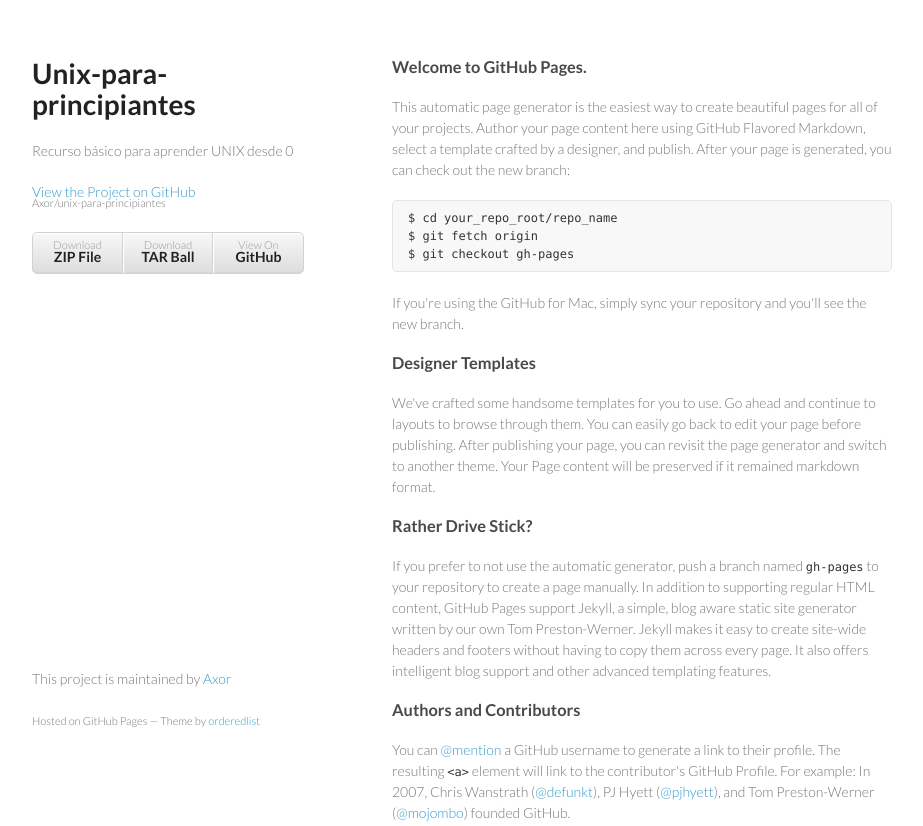
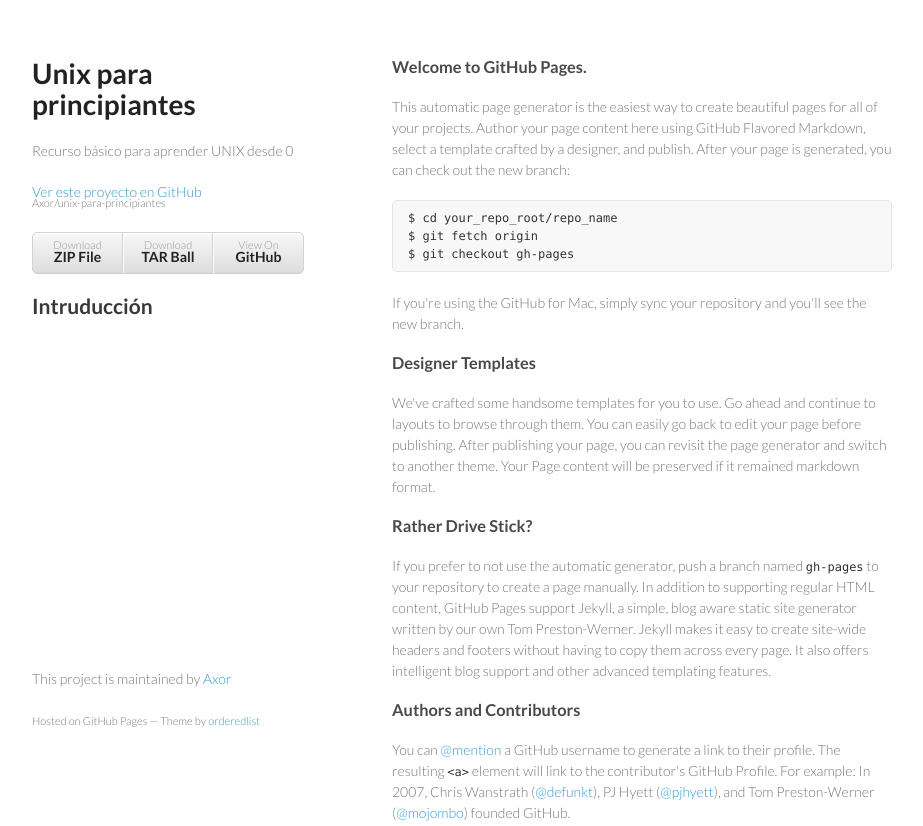
Before and after one commit to Axor/unix-para-principiantes, a plain HTML site: page index.html in a window 1280 px wide. Shown: the top 826 px of the page, without its empty margins (178-1101 px from the left). Drawn offline with Linux system fonts and the light colour scheme.

Commit message:
Testing the pages

```diff
--- a/index.html
+++ b/index.html
@@ -3,7 +3,7 @@
   <head>
     <meta charset="utf-8">
     <meta http-equiv="X-UA-Compatible" content="chrome=1">
-    <title>Unix-para-principiantes by Axor</title>
+    <title>Unix para principiantes by Axor</title>
 
     <link rel="stylesheet" href="stylesheets/styles.css">
     <link rel="stylesheet" href="stylesheets/pygment_trac.css">
@@ -15,10 +15,10 @@
   <body>
     <div class="wrapper">
       <header>
-        <h1>Unix-para-principiantes</h1>
+        <h1>Unix para principiantes</h1>
         <p>Recurso básico para aprender UNIX desde 0</p>
 
-        <p class="view"><a href="https://github.com/Axor/unix-para-principiantes">View the Project on GitHub <small>Axor/unix-para-principiantes</small></a></p>
+        <p class="view"><a href="https://github.com/Axor/unix-para-principiantes">Ver este proyecto en GitHub <small>Axor/unix-para-principiantes</small></a></p>
 
 
         <ul>
@@ -26,6 +26,7 @@
           <li><a href="https://github.com/Axor/unix-para-principiantes/tarball/master">Download <strong>TAR Ball</strong></a></li>
           <li><a href="https://github.com/Axor/unix-para-principiantes">View On <strong>GitHub</strong></a></li>
         </ul>
+        <h2>Intruducción</h2>
       </header>
       <section>
         <h3>
```
